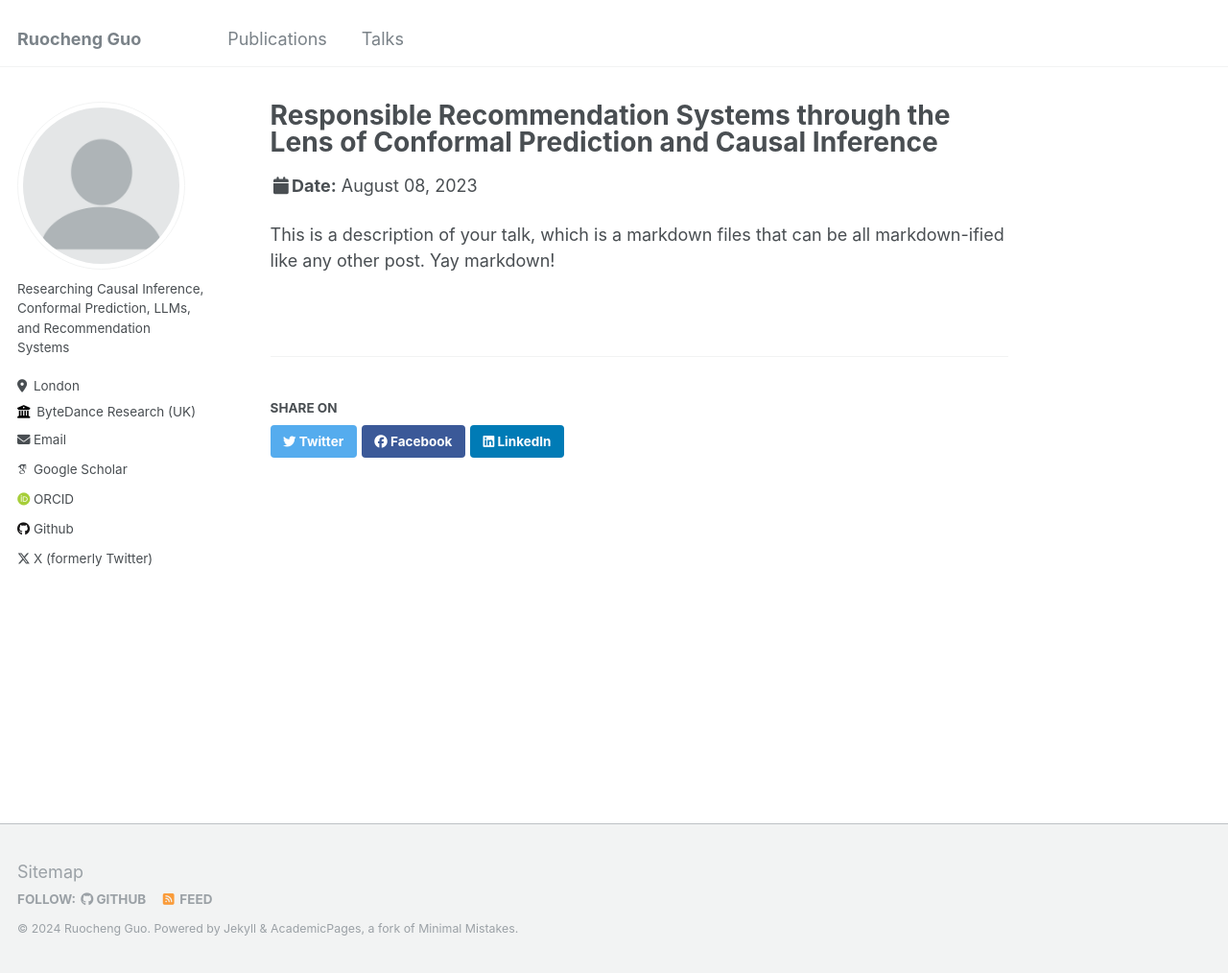
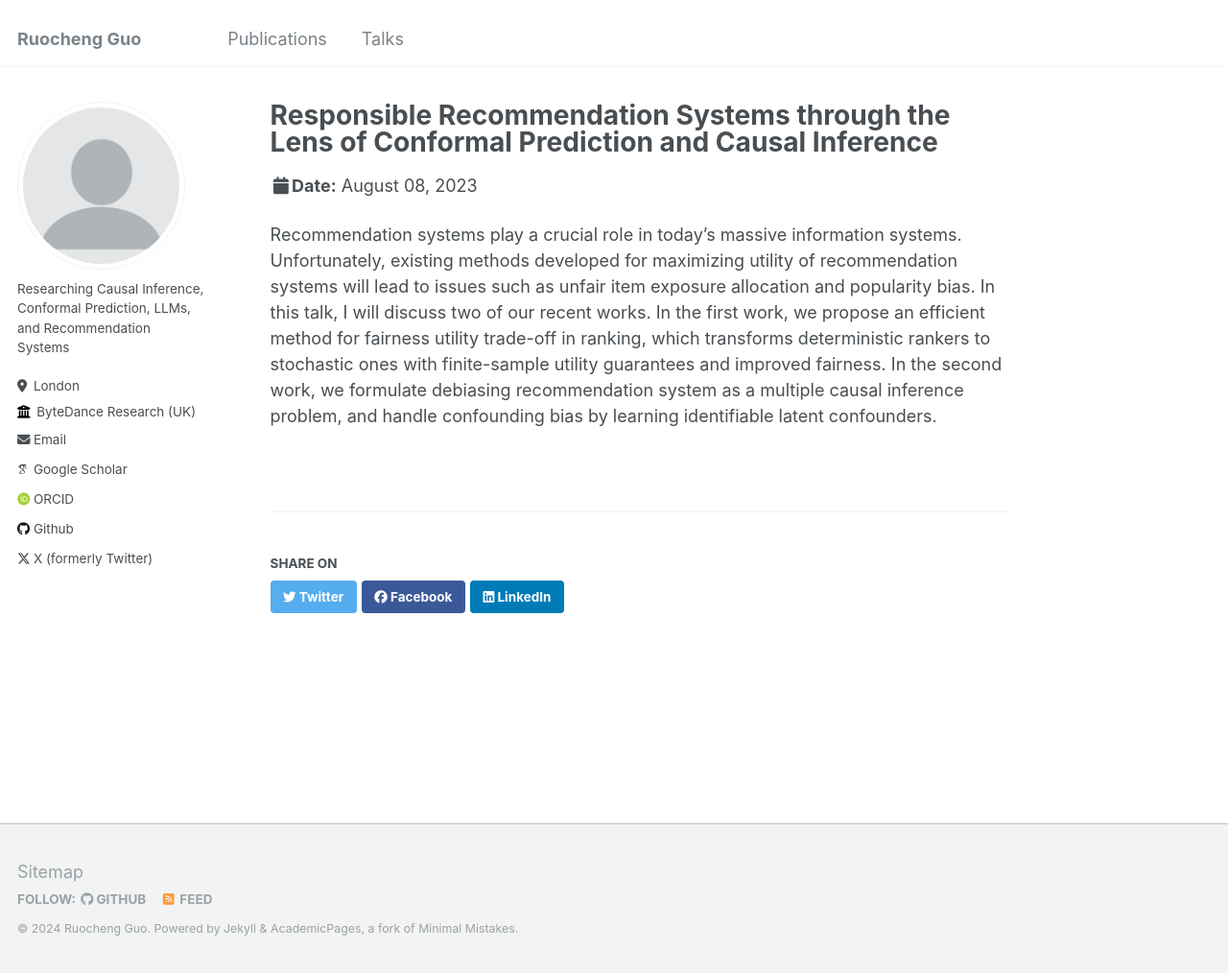
Before and after one commit to rguo12/rguo12.github.io, a Jekyll site: the page built from _talks/20230808_USC.md, in a window 1280 px wide and 1014 px high. Shown: the whole window at 96% size. Built offline with Jekyll 4.4.1, drawn with Linux system fonts in a browser that asks for light colours; some web fonts are replaced.

Commit message:
update about 4

```diff
--- a/_talks/20230808_USC.md
+++ b/_talks/20230808_USC.md
@@ -8,4 +8,4 @@ date: 2023-08-08
 location: "Marina Del Rey, California"
 ---
 
-This is a description of your talk, which is a markdown files that can be all markdown-ified like any other post. Yay markdown!
+Recommendation systems play a crucial role in today's massive information systems. Unfortunately, existing methods developed for maximizing utility of recommendation systems will lead to issues such as unfair item exposure allocation and popularity bias. In this talk, I will discuss two of our recent works. In the first work, we propose an efficient method for fairness utility trade-off in ranking, which transforms deterministic rankers to stochastic ones with finite-sample utility guarantees and improved fairness. In the second work, we formulate debiasing recommendation system as a multiple causal inference problem, and handle confounding bias by learning identifiable latent confounders.
```
